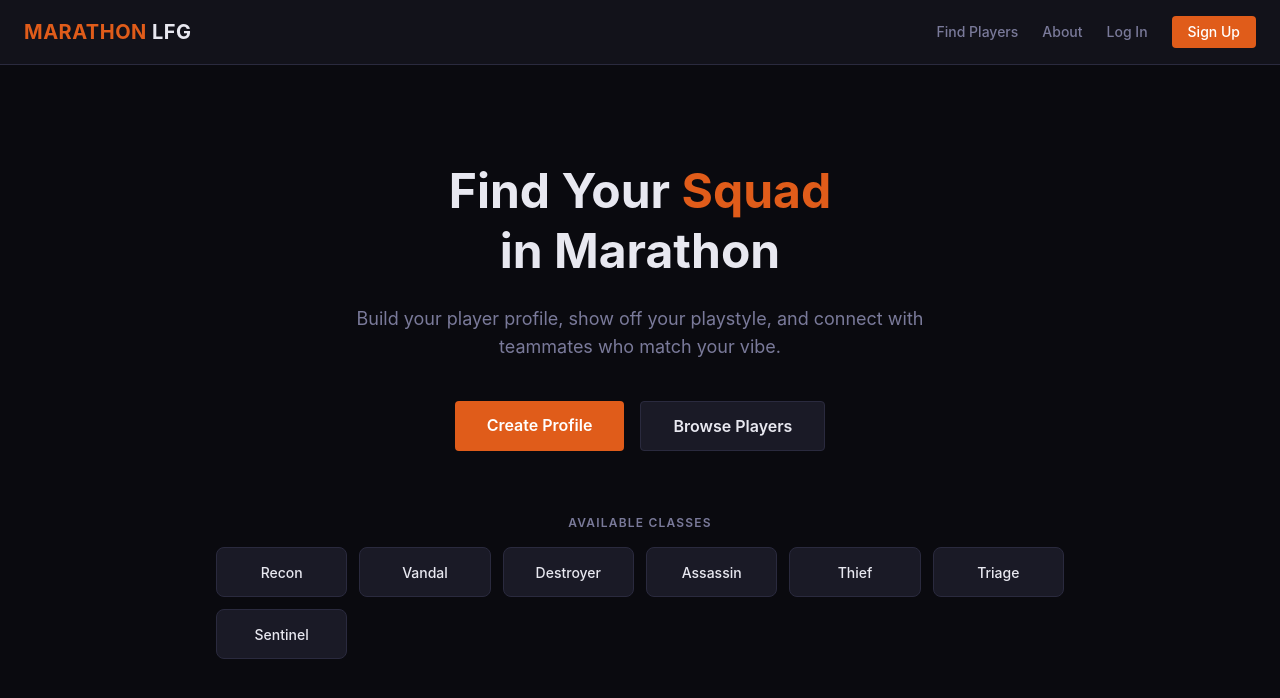
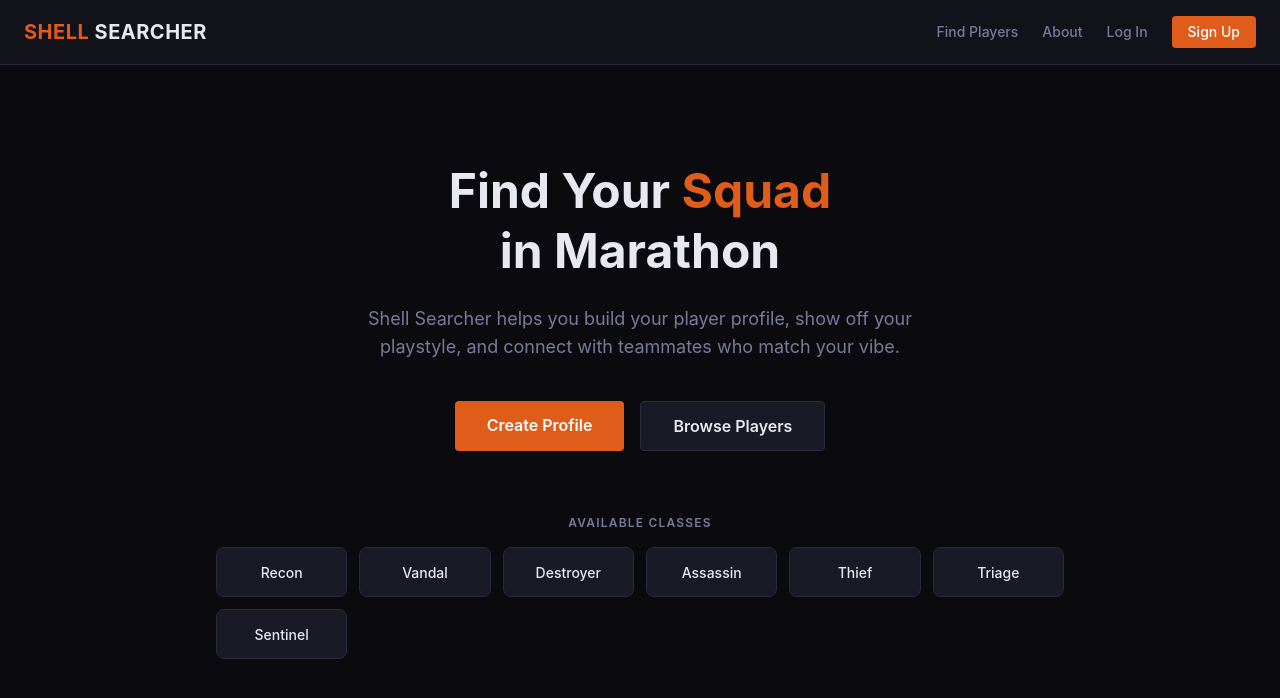
Before and after one commit to Ledmondson17/marathon-lfg, a React (Vite) app in the folder client/: page / in a window 1280 px wide. Shown: the top 698 px of the page. Built offline with nearby package versions, Linux system fonts and the light colour scheme; no server answers.

Commit message:
Rebrand site from Marathon LFG to Shell Searcher

```diff
--- a/client/index.html
+++ b/client/index.html
@@ -3,7 +3,7 @@
   <head>
     <meta charset="UTF-8" />
     <meta name="viewport" content="width=device-width, initial-scale=1.0" />
-    <title>Marathon LFG</title>
+    <title>Shell Searcher</title>
   </head>
   <body>
     <div id="root"></div>
--- a/client/src/components/Navbar.jsx
+++ b/client/src/components/Navbar.jsx
@@ -37,8 +37,8 @@
       <div className="max-w-7xl mx-auto flex items-center justify-between">
         {/* Logo */}
         <Link to="/" className="text-xl font-bold tracking-wide">
-          <span className="text-brand-accent">MARATHON</span>
-          <span className="text-brand-text"> LFG</span>
+          <span className="text-brand-accent">SHELL</span>
+          <span className="text-brand-text"> SEARCHER</span>
         </Link>
 
         {/* Nav links */}
--- a/client/src/pages/AboutPage.jsx
+++ b/client/src/pages/AboutPage.jsx
@@ -5,7 +5,7 @@
 
         {/* Header */}
         <p className="text-brand-accent text-xs font-semibold uppercase tracking-widest mb-4">
-          About Marathon LFG
+          About Shell Searcher
         </p>
         <h1 className="text-4xl font-bold text-brand-text leading-tight mb-16">
           Why this site exists.
@@ -32,7 +32,7 @@
         {/* Divider */}
         <div className="border-t border-brand-border mt-16 pt-10">
           <p className="text-brand-muted text-sm">
-            Marathon LFG is an independent fan-made site and is not affiliated with
+            Shell Searcher is an independent fan-made site and is not affiliated with
             Bungie, Inc.
           </p>
         </div>
--- a/client/src/pages/HomePage.jsx
+++ b/client/src/pages/HomePage.jsx
@@ -14,8 +14,8 @@
           in Marathon
         </h1>
         <p className="text-brand-muted text-lg mb-10 max-w-xl mx-auto">
-          Build your player profile, show off your playstyle, and connect with
-          teammates who match your vibe.
+          Shell Searcher helps you build your player profile, show off your
+          playstyle, and connect with teammates who match your vibe.
         </p>
         <div className="flex gap-4 justify-center">
           <Link
--- a/client/src/pages/LoginPage.jsx
+++ b/client/src/pages/LoginPage.jsx
@@ -33,7 +33,7 @@
     <main className="min-h-screen bg-brand-bg flex items-center justify-center px-4">
       <div className="w-full max-w-md bg-brand-surface border border-brand-border rounded-xl p-8">
         <h1 className="text-2xl font-bold mb-2">Welcome back</h1>
-        <p className="text-brand-muted text-sm mb-8">Log in to your Marathon LFG account</p>
+        <p className="text-brand-muted text-sm mb-8">Log in to your Shell Searcher account</p>
 
         {error && (
           <div className="bg-red-900/30 border border-red-700 text-red-300 rounded px-4 py-3 mb-6 text-sm">
--- a/client/src/pages/PlayerListPage.jsx
+++ b/client/src/pages/PlayerListPage.jsx
@@ -35,7 +35,7 @@
     <main className="min-h-screen bg-brand-bg px-4 py-10">
       <div className="max-w-4xl mx-auto">
         <h1 className="text-3xl font-bold mb-2">Find Players</h1>
-        <p className="text-brand-muted mb-8">Browse Marathon players and find your next squad</p>
+        <p className="text-brand-muted mb-8">Browse Marathon players on Shell Searcher and find your next squad</p>
 
         {/* Filters */}
         <div className="flex flex-wrap gap-3 mb-8">
--- a/client/src/pages/RegisterPage.jsx
+++ b/client/src/pages/RegisterPage.jsx
@@ -47,7 +47,7 @@
     <main className="min-h-screen bg-brand-bg flex items-center justify-center px-4">
       <div className="w-full max-w-md bg-brand-surface border border-brand-border rounded-xl p-8">
         <h1 className="text-2xl font-bold mb-2">Create your profile</h1>
-        <p className="text-brand-muted text-sm mb-8">Join Marathon LFG and find your squad</p>
+        <p className="text-brand-muted text-sm mb-8">Join Shell Searcher and find your squad</p>
 
         {error && (
           <div className="bg-red-900/30 border border-red-700 text-red-300 rounded px-4 py-3 mb-6 text-sm">
```
